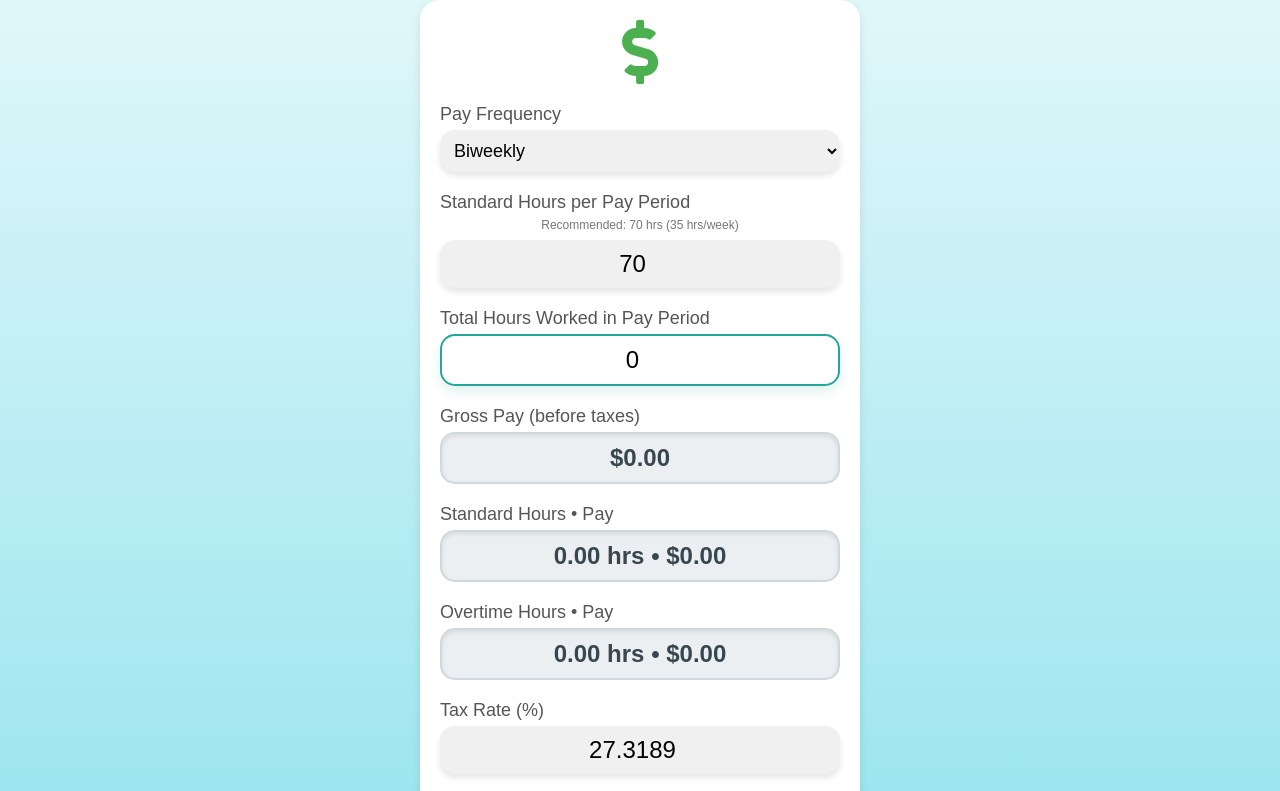
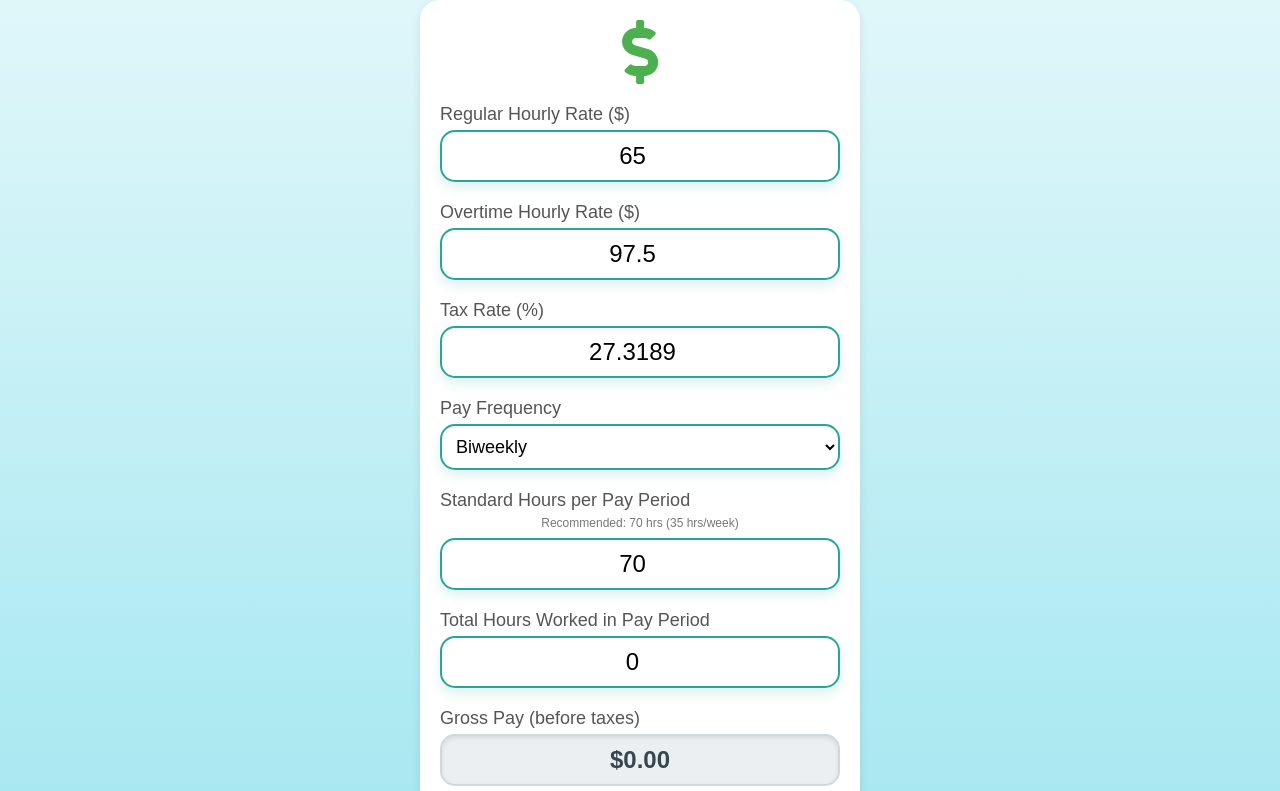
Before and after one commit to JQH84/Salary_Calc, a plain HTML site: page index.html in a window 1280 px wide. Shown: the top 791 px of the page. Drawn offline with Linux system fonts and the light colour scheme.

Commit message:
Add README and LICENSE files; enhance index.html with input fields for rates and tax

```diff
--- a/index.html
+++ b/index.html
@@ -3,7 +3,10 @@
 <head>
     <meta charset="UTF-8">
     <meta name="viewport" content="width=device-width, initial-scale=1.0">
-    <title>Salary Calculator</title>
+    <meta name="description" content="Calculate your take-home pay with overtime, taxes, and expenses. Mobile-friendly salary calculator for weekly, bi-weekly, and monthly paychecks.">
+    <meta name="keywords" content="salary calculator, paycheck calculator, overtime calculator, take-home pay, tax calculator">
+    <meta name="author" content="JQH84">
+    <title>Salary Calculator | Calculate Take-Home Pay with Overtime</title>
     <link rel="stylesheet" href="https://cdnjs.cloudflare.com/ajax/libs/font-awesome/5.15.4/css/all.min.css">
     <style>
         body {
@@ -89,8 +92,20 @@
             <i class="fas fa-dollar-sign"></i>
         </div>
         <div class="input-section">
+            <label for="regularRate">Regular Hourly Rate ($)</label>
+            <input type="number" id="regularRate" value="65" min="0" step="0.01" inputmode="decimal">
+        </div>
+        <div class="input-section">
+            <label for="overtimeRate">Overtime Hourly Rate ($)</label>
+            <input type="number" id="overtimeRate" value="97.5" min="0" step="0.01" inputmode="decimal">
+        </div>
+        <div class="input-section">
+            <label for="taxRate">Tax Rate (%)</label>
+            <input type="number" id="taxRate" value="27.3189" min="0" max="100" step="0.0001" inputmode="decimal">
+        </div>
+        <div class="input-section">
             <label for="frequency">Pay Frequency</label>
-            <select id="frequency" style="width: 100%; padding: 10px; font-size: 18px; border: none; border-radius: 15px; background-color: #f0f0f0; box-shadow: 0 4px 6px rgba(0, 0, 0, 0.1);">
+            <select id="frequency" style="width: 100%; padding: 10px; font-size: 18px; border: none; border-radius: 15px; background-color: #ffffff; border: 2px solid #26a69a; box-shadow: 0 6px 12px rgba(38, 166, 154, 0.15);">
                 <option value="weekly">Weekly</option>
                 <option value="biweekly" selected>Biweekly</option>
                 <option value="monthly">Monthly</option>
@@ -99,7 +114,7 @@
         <div class="input-section">
             <label for="standardHours">Standard Hours per Pay Period</label>
             <span class="hint" id="standardHint">Recommended: 70 hrs (35 hrs/week)</span>
-            <input type="number" id="standardHours" value="70" min="0" step="0.1" inputmode="decimal" style="width: 100%; padding: 10px; font-size: 24px; text-align: center; border: none; border-radius: 15px; background-color: #f0f0f0; box-shadow: 0 4px 6px rgba(0, 0, 0, 0.1); box-sizing: border-box;">
+            <input type="number" id="standardHours" value="70" min="0" step="0.1" inputmode="decimal">
         </div>
         <div class="input-section">
             <label for="hours">Total Hours Worked in Pay Period</label>
@@ -117,10 +132,6 @@
             <label for="overtimeBreakdown">Overtime Hours • Pay</label>
             <input type="text" id="overtimeBreakdown" readonly value="0.00 hrs • $0.00">
         </div>
-        <div class="input-section">
-            <label for="taxRate">Tax Rate (%)</label>
-            <input type="number" id="taxRate" value="27.3189" min="0" max="100" step="0.0001" inputmode="decimal" style="width: 100%; padding: 10px; font-size: 24px; text-align: center; border: none; border-radius: 15px; background-color: #f0f0f0; box-shadow: 0 4px 6px rgba(0, 0, 0, 0.1); box-sizing: border-box;">
-        </div>
         <div class="output-section">
             <label for="takeHome">Take-Home Pay</label>
             <input type="text" id="takeHome" readonly value="$0.00">
@@ -136,8 +147,6 @@
         </div>
     </div>
     <script>
-        const regularRate = 65.0;
-        const overtimeRate = 97.5;
         const standardRecommendations = {
             weekly: { hours: 35, hint: 'Recommended: 35 hrs (one work week)' },
             biweekly: { hours: 70, hint: 'Recommended: 70 hrs (35 hrs/week)' },
@@ -149,11 +158,13 @@
         let netSpendable = '';
         let userAdjustedStandard = false;
 
+        const regularRateInput = document.getElementById('regularRate');
+        const overtimeRateInput = document.getElementById('overtimeRate');
         const frequencySelect = document.getElementById('frequency');
         const standardInput = document.getElementById('standardHours');
         const hoursInput = document.getElementById('hours');
         const taxInput = document.getElementById('taxRate');
-    const billsInput = document.getElementById('monthlyBills');
+        const billsInput = document.getElementById('monthlyBills');
         const standardBreakdown = document.getElementById('standardBreakdown');
         const overtimeBreakdown = document.getElementById('overtimeBreakdown');
         const standardHint = document.getElementById('standardHint');
@@ -185,6 +196,8 @@
             const hoursWorked = parseFloat(hoursInput.value) || 0;
             const frequency = frequencySelect.value;
             const standardPerPeriod = parseFloat(standardInput.value) || 0;
+            const regularRate = parseFloat(regularRateInput.value) || 0;
+            const overtimeRate = parseFloat(overtimeRateInput.value) || 0;
             const taxRate = parseFloat(taxInput.value) || 0;
             const monthlyBills = sumBills(billsInput.value);
 
@@ -234,11 +247,11 @@
             calculateSalary();
         });
 
-    taxInput.addEventListener('input', calculateSalary);
-    billsInput.addEventListener('input', calculateSalary);
-        hoursInput.addEventListener('input', calculateSalary);
-
-        applyRecommendation(frequencySelect.value, true);
+        regularRateInput.addEventListener('input', calculateSalary);
+        overtimeRateInput.addEventListener('input', calculateSalary);
+        taxInput.addEventListener('input', calculateSalary);
+        billsInput.addEventListener('input', calculateSalary);
+        hoursInput.addEventListener('input', calculateSalary);        applyRecommendation(frequencySelect.value, true);
         calculateSalary();
     </script>
 </body>
```
Also changed, not shown: 3 other files.
